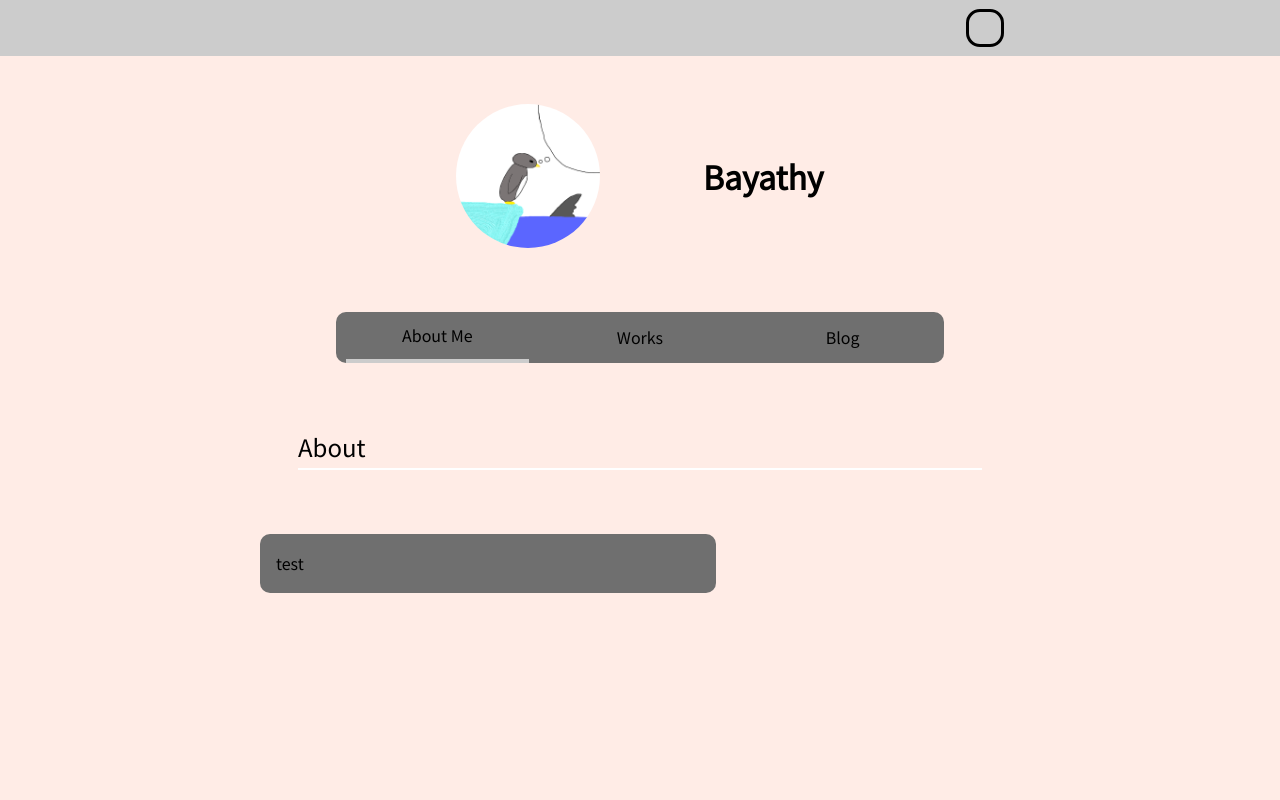
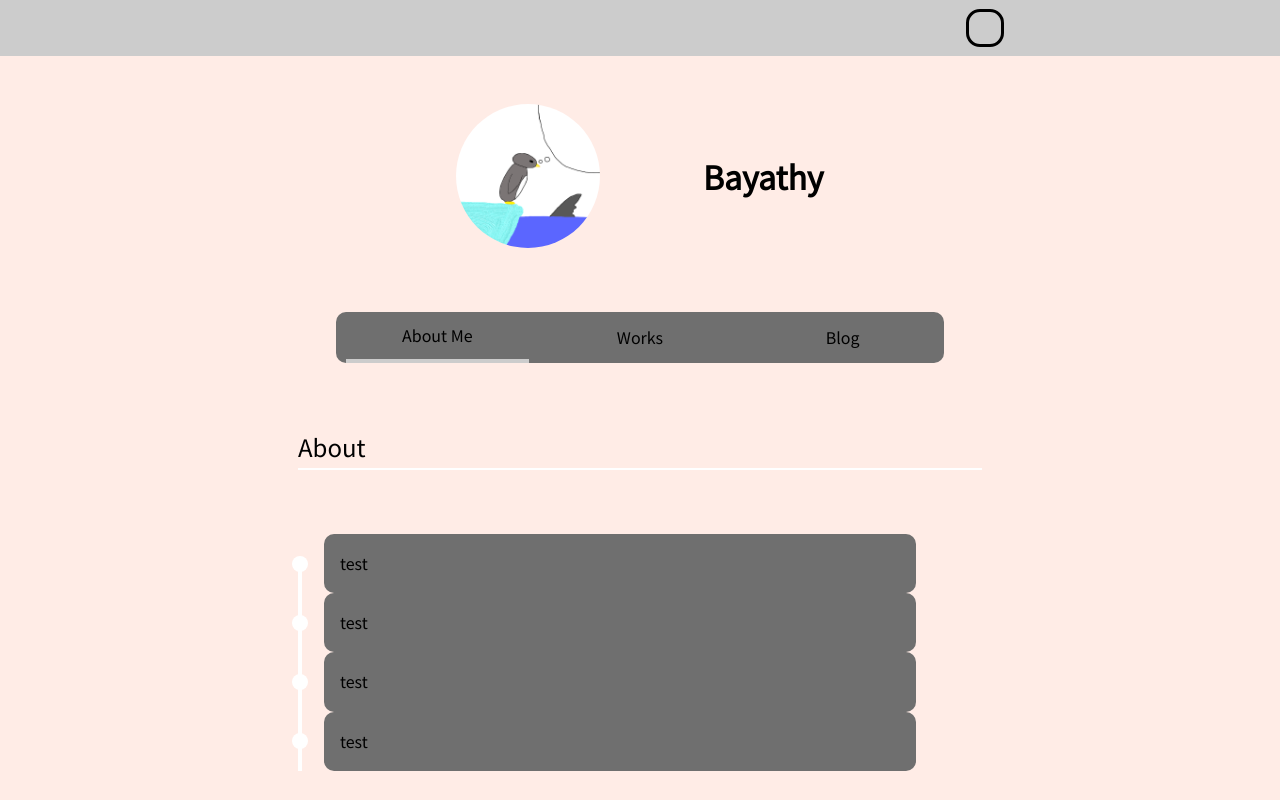
Before and after one commit to Bayathy/bayathy-portfolio, a Next.js app: page / in a window 1280 px wide. Built offline with nearby package versions, Linux system fonts and the light colour scheme; some icons are missing.

Commit message:
precreate HistryBar

```diff
--- a/src/compornent/atom/HistoryPlate/HistoryPlate.tsx
+++ b/src/compornent/atom/HistoryPlate/HistoryPlate.tsx
@@ -10,8 +10,31 @@ const HistoryPlate: React.FC<HistoryPlate> = ({ text }) => {
 
   return (
     <div
+      className="plate"
       css={css`
-        width: 60%;
+        display: flex;
+        align-items: center;
+      `}
+    >
+      <div
+        css={css`
+          position: absolute;
+          width: 1rem;
+          height: 1rem;
+          border-radius: 50%;
+          left: 2rem;
+          background-color: white;
+        `}
+      />
+      <div
+        css={css`
+          padding-left: 4rem;
+          width: 100%;
+        `}
+      >
+        <div
+          css={css`
+            width: 85%;
             border-radius: 10px;
             background: ${theme.colors.extra};
           `}
@@ -24,6 +47,8 @@ const HistoryPlate: React.FC<HistoryPlate> = ({ text }) => {
             {text}
           </p>
         </div>
+      </div>
+    </div>
   )
 }
 
--- a/src/compornent/molecular/HistoryBar/HistoryBar.tsx
+++ b/src/compornent/molecular/HistoryBar/HistoryBar.tsx
@@ -1,11 +1,45 @@
 import React from 'react'
 import ContentContainer from '../../atom/ContentContainer/ContentContainer'
+import { css } from '@emotion/react'
 import HistoryPlate from '../../atom/HistoryPlate/HistoryPlate'
 
 const HistoryBar: React.FC = () => {
   return (
-    <ContentContainer>
-      <HistoryPlate text={'test'} />
+    <ContentContainer
+      style={css`
+        position: relative;
+      `}
+    >
+      <div
+        css={css`
+          :before {
+            content: '';
+            position: absolute;
+            left: 2.4rem;
+            top: 1.8rem;
+            bottom: 0;
+            width: 0.2rem;
+            background: black;
+            z-index: 10;
+          }
+
+          .plate:last-child:before {
+            content: '';
+            position: absolute;
+            left: 2.4rem;
+            top: 1.8rem;
+            bottom: 0;
+            width: 0.2rem;
+            background: white;
+            z-index: 10;
+          }
+        `}
+      >
+        <HistoryPlate text={'test'} />
+        <HistoryPlate text={'test'} />
+        <HistoryPlate text={'test'} />
+        <HistoryPlate text={'test'} />
+      </div>
     </ContentContainer>
   )
 }
```
Lines whose indentation alone changed are shown as unchanged.
